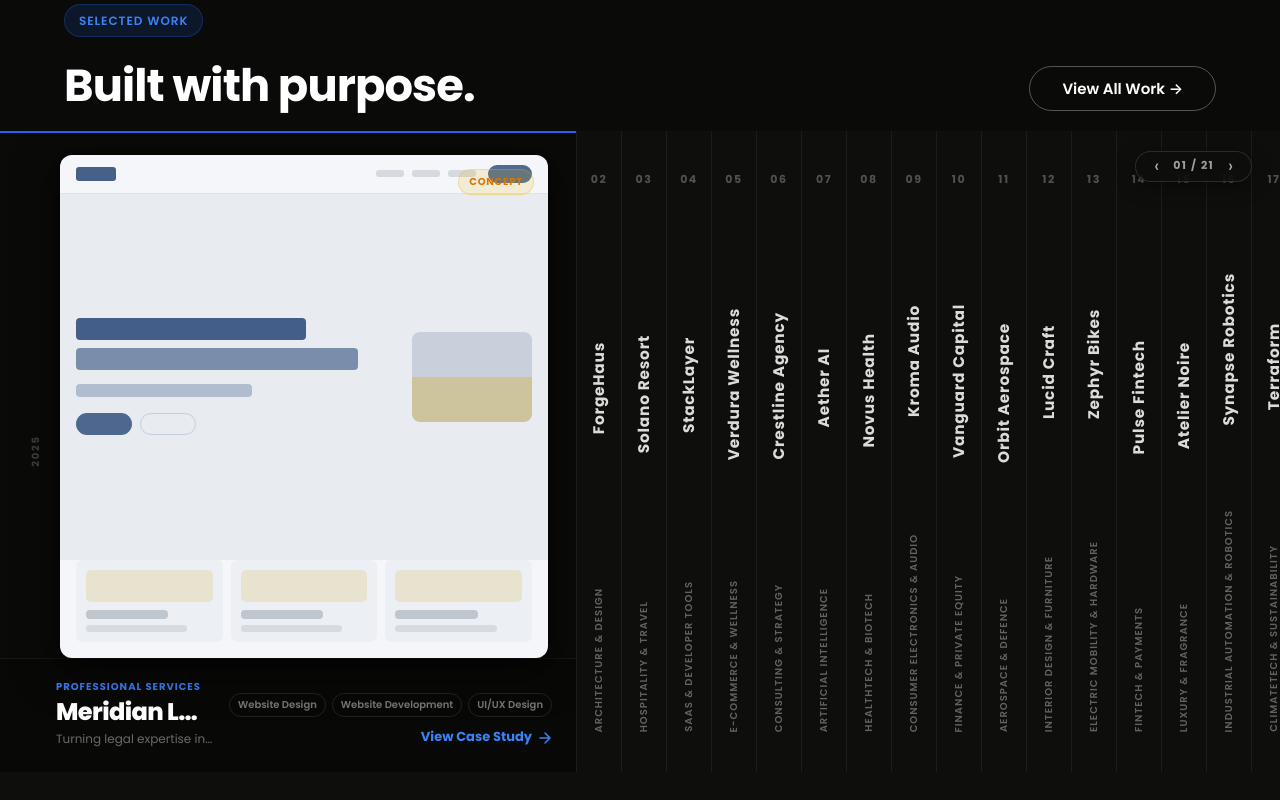
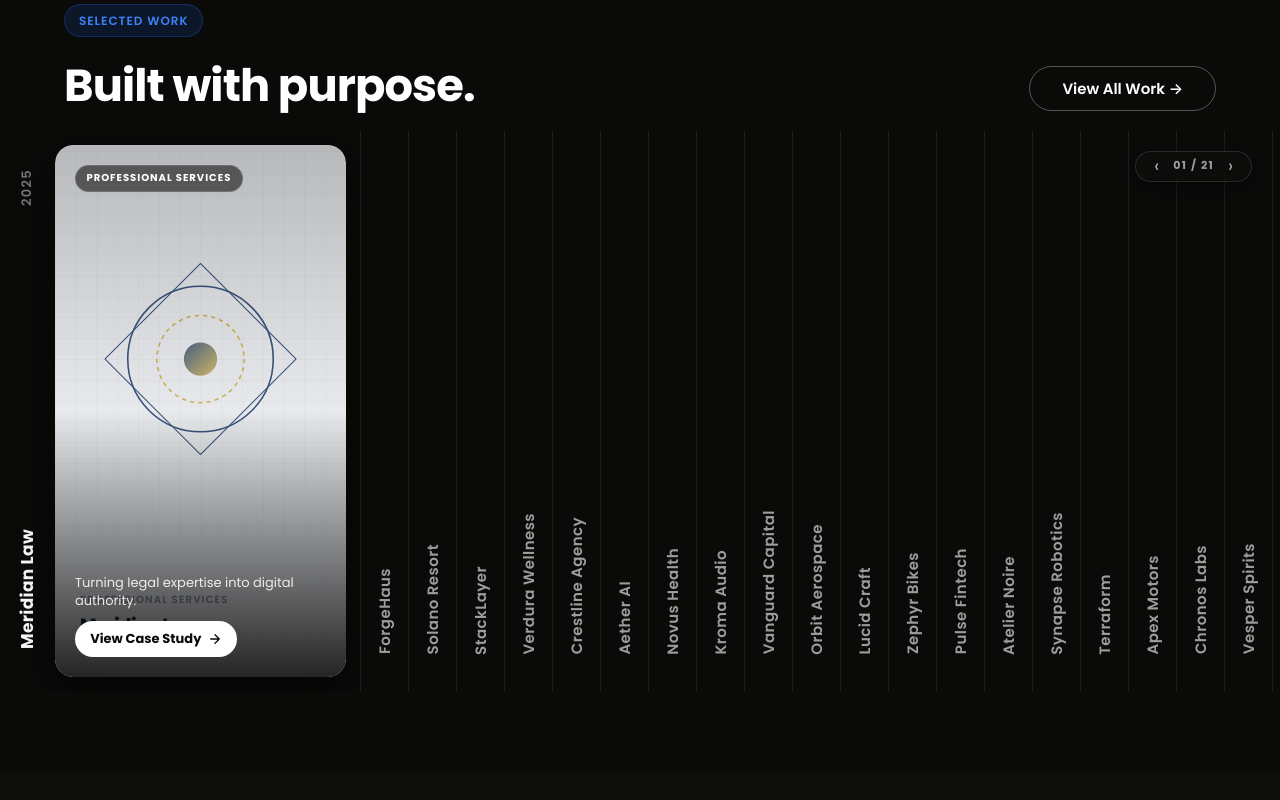
Before and after one commit to bees-arc/nx2, a Next.js app: page / in a window 1280 px wide. Shown: the part 2160-2960 px from the top of the page. Built offline with nearby package versions, Linux system fonts and the light colour scheme.

Commit message:
feat: add HoverExpandGallery UI component and styles

```diff
--- a/src/components/ui/HoverExpandGallery.module.css
+++ b/src/components/ui/HoverExpandGallery.module.css
@@ -1,18 +1,18 @@
 /* ═══════════════════════════════════════════
-   NYX × Skiper35 — Hover Expand Gallery
-   Dark editorial. Vertical labels. Spring physics.
+   NYX × Skiper35 — Exact Screenshot Dimensions
+   Active width: 350px. Collapsed: 56px.
+   Height: 560px. Card border-radius: 18px.
    ═══════════════════════════════════════════ */
 
 /* ── GALLERY WRAPPER ── */
 .galleryWrapper {
   position: relative;
   width: 100%;
-  height: 100%;
-  flex: 1;
-  min-height: 0;
+  height: 560px;
   display: flex;
   flex-direction: column;
   overflow: hidden;
+  background: #0A0A09;
 }
 
 /* ── FLOATING HUD NAVIGATION ── */
@@ -67,14 +67,9 @@
   display: flex;
   width: 100%;
   height: 100%;
-  flex: 1;
-  min-height: 0;
-  background: #0A0A09;
-  border-radius: 0;
   overflow-x: auto;
   overflow-y: hidden;
-  gap: 1px;
-  background-color: rgba(255, 255, 255, 0.08);
+  background: #0A0A09;
   scrollbar-width: thin;
   scrollbar-color: rgba(255, 255, 255, 0.15) transparent;
 }
@@ -95,442 +90,265 @@
 /* ── PANEL BASE ── */
 .panel {
   position: relative;
-  flex: 1;
-  background: #0E0E0C;
+  height: 100%;
+  background: #0A0A09;
   cursor: pointer;
   overflow: hidden;
   display: flex;
   align-items: stretch;
-  min-width: 44px;
-  height: 100%;
-  transition: background 0.3s ease;
-  flex-shrink: 0;
+  border-right: 1px solid rgba(255, 255, 255, 0.08);
+  min-width: 48px;
+  transition: background 0.25s ease;
+  user-select: none;
+}
+
+.panel:last-child {
+  border-right: none;
 }
 
 .panel:hover {
-  background: #141412;
+  background: #111110;
 }
 
 .panelActive {
   background: #0A0A09;
-  min-width: clamp(380px, 45vw, 780px);
 }
 
-/* ── COLLAPSED CONTENT — vertical label ── */
+/* ── COLLAPSED CONTENT ── */
 .collapsedContent {
-  position: absolute;
-  inset: 0;
+  width: 100%;
+  height: 100%;
   display: flex;
   flex-direction: column;
+  justify-content: flex-end;
   align-items: center;
-  justify-content: space-between;
-  padding: 2.5rem 0.5rem;
+  padding: 0 0.5rem 2.25rem 0.5rem;
   overflow: hidden;
-  user-select: none;
-}
-
-.collapsedIndex {
-  font-size: 0.6875rem;
-  font-weight: 700;
-  letter-spacing: 0.14em;
-  color: rgba(255, 255, 255, 0.28);
-  font-family: var(--font);
 }
 
 .collapsedName {
   writing-mode: vertical-rl;
   text-orientation: mixed;
   transform: rotate(180deg);
-  font-size: clamp(0.8125rem, 1.2vw, 1.0625rem);
-  font-weight: 700;
-  color: rgba(255, 255, 255, 0.85);
-  letter-spacing: 0.05em;
+  font-size: 0.9375rem;
+  font-weight: 600;
+  color: rgba(255, 255, 255, 0.6);
+  letter-spacing: 0.03em;
   font-family: var(--font);
   white-space: nowrap;
   line-height: 1;
+  transition: color 0.2s ease;
 }
 
-.collapsedIndustry {
+.panel:hover .collapsedName {
+  color: rgba(255, 255, 255, 0.95);
+}
+
+/* ── EXPANDED WRAPPER ── */
+.expandedWrapper {
+  width: 360px;
+  min-width: 360px;
+  height: 100%;
+  display: flex;
+  align-items: stretch;
+  padding: 0.875rem 0.875rem 0.875rem 0;
+  flex-shrink: 0;
+}
+
+/* ── ACTIVE LEFT STRIP (Year at top, Name at bottom) ── */
+.activeLeftStrip {
+  width: 55px;
+  height: 100%;
+  display: flex;
+  flex-direction: column;
+  justify-content: space-between;
+  align-items: center;
+  padding: 1.5rem 0 1.75rem 0;
+  flex-shrink: 0;
+}
+
+.activeYear {
   writing-mode: vertical-rl;
   text-orientation: mixed;
   transform: rotate(180deg);
-  font-size: 0.625rem;
+  font-size: 0.8125rem;
   font-weight: 600;
-  color: rgba(255, 255, 255, 0.35);
   letter-spacing: 0.1em;
-  text-transform: uppercase;
+  color: rgba(255, 255, 255, 0.45);
   font-family: var(--font);
   white-space: nowrap;
 }
 
-/* thin accent line at top when collapsed */
-.panel::before {
-  content: '';
-  position: absolute;
-  top: 0;
-  left: 0;
-  right: 0;
-  height: 2px;
-  background: rgba(255, 255, 255, 0);
-  transition: background 0.3s ease;
-  z-index: 10;
+.activeName {
+  writing-mode: vertical-rl;
+  text-orientation: mixed;
+  transform: rotate(180deg);
+  font-size: 1.0625rem;
+  font-weight: 700;
+  color: var(--white);
+  letter-spacing: 0.02em;
+  font-family: var(--font);
+  white-space: nowrap;
 }
 
-.panelActive::before {
-  background: var(--nyx-blue);
+/* ── CARD CONTAINER (Rounded artwork/visual card) ── */
+.cardContainer {
+  flex: 1;
+  height: 100%;
+  min-width: 0;
+  border-radius: 18px;
+  overflow: hidden;
+  position: relative;
+  box-shadow: 0 12px 40px rgba(0, 0, 0, 0.6);
 }
 
-/* ── EXPANDED CONTENT ── */
-.expandedContent {
+.cardVisual {
+  width: 100%;
+  height: 100%;
+  position: relative;
+  display: flex;
+  flex-direction: column;
+  border-radius: 18px;
+  overflow: hidden;
+}
+
+.cardSvg {
+  width: 100%;
+  height: 100%;
+  display: block;
+}
+
+/* ── CARD OVERLAY ── */
+.cardOverlay {
   position: absolute;
   inset: 0;
   display: flex;
   flex-direction: column;
-  padding: 0;
+  justify-content: space-between;
+  padding: 1.25rem;
+  background: linear-gradient(180deg, rgba(0, 0, 0, 0.25) 0%, rgba(0, 0, 0, 0.05) 50%, rgba(0, 0, 0, 0.85) 100%);
+  pointer-events: auto;
 }
 
-/* Year label — rotated on left edge */
-.yearLabel {
-  position: absolute;
-  left: 1.25rem;
-  top: 50%;
-  transform: translateY(-50%) rotate(-90deg);
-  transform-origin: center center;
-  font-size: 0.625rem;
-  font-weight: 700;
-  letter-spacing: 0.18em;
-  text-transform: uppercase;
-  color: rgba(255, 255, 255, 0.2);
-  font-family: var(--font);
-  white-space: nowrap;
-  z-index: 5;
-}
-
-/* Visual area — the browser mockup */
-.visualArea {
-  flex: 1;
-  position: relative;
-  margin: 1.5rem 1.75rem 0 3.75rem; /* left margin clears year label */
-  border-radius: var(--radius-md);
-  overflow: hidden;
-  box-shadow: 0 10px 45px rgba(0, 0, 0, 0.6), 0 2px 10px rgba(0, 0, 0, 0.4);
-  min-height: 0;
-}
-
-/* Concept sticker */
-.conceptSticker {
-  position: absolute;
-  top: 0.875rem;
-  right: 0.875rem;
-  padding: 0.25rem 0.625rem;
-  background: rgba(234, 179, 8, 0.15);
-  border: 1px solid rgba(234, 179, 8, 0.3);
-  border-radius: 100px;
-  font-size: 0.625rem;
-  font-weight: 700;
-  text-transform: uppercase;
-  letter-spacing: 0.08em;
-  color: #D97706;
-  z-index: 3;
-}
-
-/* ── MOCKUP INTERNALS ── */
-.mockup {
-  width: 100%;
-  height: 100%;
-  display: flex;
-  flex-direction: column;
-  overflow: hidden;
-}
-
-.mockNav {
-  display: flex;
-  align-items: center;
-  justify-content: space-between;
-  padding: 0.625rem 1rem;
-  flex-shrink: 0;
-}
-
-.mockLogo {
-  width: 40px;
-  height: 14px;
-  border-radius: 3px;
-  opacity: 0.8;
-}
-
-.mockNavRight {
+.cardOverlayTop {
   display: flex;
   align-items: center;
   gap: 0.5rem;
 }
 
-.mockNavLink {
-  width: 28px;
-  height: 7px;
-  border-radius: 3px;
-}
-
-.mockNavCta {
-  width: 44px;
-  height: 18px;
-  border-radius: 100px;
-  opacity: 0.75;
-  margin-left: 0.25rem;
-}
-
-.mockHero {
-  display: flex;
-  gap: 1rem;
-  padding: 1.25rem 1rem;
-  align-items: center;
-  flex: 1;
-  min-height: 0;
-}
-
-.mockHeroLeft {
-  flex: 1;
-  display: flex;
-  flex-direction: column;
-  gap: 0.5rem;
-}
-
-.mockHL {
-  border-radius: 4px;
-  flex-shrink: 0;
-}
-
-.mockBtns {
-  display: flex;
-  gap: 0.5rem;
-  margin-top: 0.5rem;
-}
-
-.mockBtn {
-  width: 56px;
-  height: 22px;
-  border-radius: 100px;
-  opacity: 0.75;
-}
-
-.mockBtnOut {
-  width: 56px;
-  height: 22px;
-  border-radius: 100px;
-  opacity: 0.5;
-}
-
-.mockHeroImg {
-  width: 120px;
-  height: 90px;
-  border-radius: 8px;
-  flex-shrink: 0;
-  position: relative;
-  overflow: hidden;
-}
-
-.mockImgAccent {
-  position: absolute;
-  bottom: 0;
-  left: 0;
-  right: 0;
-  height: 50%;
-  border-radius: 0 0 8px 8px;
-}
-
-.mockCards {
-  display: grid;
-  grid-template-columns: repeat(3, 1fr);
-  gap: 0.5rem;
-  padding: 0 1rem 1rem;
-  flex-shrink: 0;
-}
-
-.mockCard {
-  border-radius: 6px;
-  padding: 0.625rem;
-  display: flex;
-  flex-direction: column;
-  gap: 0.375rem;
-}
-
-.mockCardTop {
-  width: 100%;
-  height: 32px;
-  border-radius: 5px;
-  margin-bottom: 0.125rem;
-}
-
-/* ── BOTTOM INFO BAR ── */
-.infoBar {
-  display: flex;
-  align-items: flex-end;
-  justify-content: space-between;
-  gap: 1rem;
-  padding: 1.25rem 1.5rem 1.5rem 3.5rem;
-  flex-shrink: 0;
-  border-top: 1px solid rgba(255, 255, 255, 0.06);
-  background: rgba(0, 0, 0, 0.2);
-}
-
-.infoLeft {
-  display: flex;
-  flex-direction: column;
-  gap: 0.25rem;
-  min-width: 0;
-}
-
-.infoIndustry {
+.industryBadge {
   font-size: 0.625rem;
   font-weight: 700;
   letter-spacing: 0.1em;
   text-transform: uppercase;
-  color: var(--nyx-blue-light);
-  font-family: var(--font);
+  color: var(--white);
+  background: rgba(0, 0, 0, 0.55);
+  backdrop-filter: blur(8px);
+  -webkit-backdrop-filter: blur(8px);
+  padding: 0.3rem 0.65rem;
+  border-radius: 100px;
+  border: 1px solid rgba(255, 255, 255, 0.15);
 }
 
-.infoName {
-  font-size: clamp(1rem, 2vw, 1.5rem);
-  font-weight: 800;
-  color: var(--white);
-  letter-spacing: -0.025em;
-  line-height: 1.1;
-  margin: 0;
-  font-family: var(--font);
-  white-space: nowrap;
-  overflow: hidden;
-  text-overflow: ellipsis;
+.cardOverlayBottom {
+  display: flex;
+  flex-direction: column;
+  gap: 0.75rem;
 }
 
-.infoTagline {
-  font-size: 0.75rem;
-  color: rgba(255, 255, 255, 0.4);
-  font-family: var(--font);
-  white-space: nowrap;
+.cardTagline {
+  font-size: 0.8125rem;
+  color: rgba(255, 255, 255, 0.88);
+  line-height: 1.35;
+  margin: 0;
+  display: -webkit-box;
+  -webkit-line-clamp: 2;
+  -webkit-box-orient: vertical;
   overflow: hidden;
-  text-overflow: ellipsis;
 }
 
-.infoRight {
-  display: flex;
-  flex-direction: column;
-  align-items: flex-end;
-  gap: 0.625rem;
-  flex-shrink: 0;
+.caseStudyBtn {
+  display: inline-flex;
+  align-items: center;
+  gap: 0.5rem;
+  font-size: 0.8125rem;
+  font-weight: 700;
+  color: #0A0A09;
+  background: #FFFFFF;
+  padding: 0.45rem 0.95rem;
+  border-radius: 100px;
+  text-decoration: none;
+  transition: transform 0.2s ease, background 0.2s ease, color 0.2s ease;
+  width: fit-content;
 }
 
-.infoServices {
-  display: flex;
-  gap: 0.375rem;
-  flex-wrap: wrap;
-  justify-content: flex-end;
-}
-
-.serviceChip {
-  padding: 0.2rem 0.5rem;
-  border-radius: 100px;
-  border: 1px solid rgba(255, 255, 255, 0.1);
-  font-size: 0.625rem;
-  font-weight: 600;
-  color: rgba(255, 255, 255, 0.45);
-  font-family: var(--font);
-  white-space: nowrap;
-}
-
-.cta {
-  display: inline-flex;
-  align-items: center;
-  gap: 0.375rem;
-  font-size: 0.8125rem;
-  font-weight: 700;
-  color: var(--nyx-blue-light);
-  font-family: var(--font);
-  transition: gap 0.2s ease, color 0.2s ease;
-  white-space: nowrap;
-}
-
-.cta:hover {
-  gap: 0.625rem;
-  color: var(--white);
+.caseStudyBtn:hover {
+  transform: translateY(-2px);
+  background: var(--nyx-blue);
+  color: #FFFFFF;
 }
 
 /* ── RESPONSIVE ── */
 
-@media (max-width: 1024px) {
-  .gallery {
-    min-height: 520px;
+@media (max-width: 768px) {
+  .galleryWrapper {
+    height: auto;
   }
 
-  .mockCards {
-    display: none;
-  }
-
-  .mockHeroImg {
-    width: 80px;
-    height: 64px;
-  }
-}
-
-@media (max-width: 768px) {
   .gallery {
     flex-direction: column;
     height: auto;
-    min-height: 600px;
-    gap: 1px;
+    overflow-x: hidden;
+    overflow-y: auto;
   }
 
   .panel {
-    flex: none !important;
-    height: 72px;
-    min-width: unset;
+    width: 100% !important;
+    height: 64px;
+    border-right: none;
+    border-bottom: 1px solid rgba(255, 255, 255, 0.08);
   }
 
   .panelActive {
-    height: 420px !important;
-    flex: none !important;
+    height: 480px !important;
   }
 
   .collapsedContent {
+    width: 100%;
     flex-direction: row;
+    justify-content: flex-start;
     align-items: center;
-    justify-content: flex-start;
     padding: 0 1.5rem;
-    gap: 1rem;
   }
 
   .collapsedName {
     writing-mode: horizontal-tb;
     transform: none;
-    font-size: 1rem;
   }
 
-  .collapsedIndustry {
-    writing-mode: horizontal-tb;
-    transform: none;
-    margin-top: 0;
-  }
-
-  .collapsedIndex {
-    margin-bottom: 0;
-  }
-
-  .yearLabel {
-    display: none;
-  }
-
-  .visualArea {
-    margin: 1rem;
-  }
-
-  .infoBar {
-    padding: 1rem 1rem;
+  .expandedWrapper {
+    width: 100%;
     flex-direction: column;
-    align-items: flex-start;
+    padding: 1rem;
     gap: 0.75rem;
   }
 
-  .infoRight {
-    align-items: flex-start;
+  .activeLeftStrip {
+    width: 100%;
+    height: auto;
+    flex-direction: row;
+    justify-content: space-between;
+    padding: 0 0.5rem;
   }
 
-  .infoServices { justify-content: flex-start; }
+  .activeYear,
+  .activeName {
+    writing-mode: horizontal-tb;
+    transform: none;
+  }
+
+  .cardContainer {
+    width: 100%;
+    height: 380px;
+  }
 }
--- a/src/components/ui/HoverExpandGallery.tsx
+++ b/src/components/ui/HoverExpandGallery.tsx
@@ -1,7 +1,7 @@
 'use client';
 
 import { useState, useRef } from 'react';
-import { motion, AnimatePresence } from 'framer-motion';
+import { motion } from 'framer-motion';
 import Link from 'next/link';
 import { Project } from '@/data/projects';
 import styles from './HoverExpandGallery.module.css';
@@ -10,47 +10,87 @@
   projects: Project[];
 }
 
-// Minimal browser-window mockup inside each panel
-function PanelMockup({ project }: { project: Project }) {
+// Generative artistic card visual matching the skiper35 editorial aesthetic
+function ProjectCardVisual({ project }: { project: Project }) {
   const { mockPalette } = project;
+
   return (
-    <div className={styles.mockup} style={{ background: mockPalette.surface }}>
-      {/* Nav bar */}
-      <div className={styles.mockNav} style={{ borderBottom: `1px solid ${mockPalette.primary}18` }}>
-        <div className={styles.mockLogo} style={{ background: mockPalette.primary }} />
-        <div className={styles.mockNavRight}>
-          {[...Array(3)].map((_, i) => (
-            <div key={i} className={styles.mockNavLink} style={{ background: mockPalette.text + '22' }} />
-          ))}
-          <div className={styles.mockNavCta} style={{ background: mockPalette.primary }} />
+    <div className={styles.cardVisual} style={{ background: mockPalette.surface }}>
+      {/* Background artwork */}
+      <svg className={styles.cardSvg} viewBox="0 0 280 500" fill="none" xmlns="http://www.w3.org/2000/svg">
+        <defs>
+          <linearGradient id={`grad-${project.slug}`} x1="0%" y1="0%" x2="100%" y2="100%">
+            <stop offset="0%" stopColor={mockPalette.primary} stopOpacity="0.9" />
+            <stop offset="100%" stopColor={mockPalette.secondary} stopOpacity="0.85" />
+          </linearGradient>
+          <pattern id={`grid-${project.slug}`} width="20" height="20" patternUnits="userSpaceOnUse">
+            <line x1="0" y1="0" x2="20" y2="0" stroke={mockPalette.text} strokeOpacity="0.06" strokeWidth="1" />
+            <line x1="0" y1="0" x2="0" y2="20" stroke={mockPalette.text} strokeOpacity="0.06" strokeWidth="1" />
+          </pattern>
+        </defs>
+
+        {/* Ambient Grid */}
+        <rect width="280" height="500" fill={`url(#grid-${project.slug})`} />
+
+        {/* Tailored SVG Art Composition per project style */}
+        {project.industry.includes('Architecture') || project.industry.includes('Design') ? (
+          <g opacity="0.9">
+            <rect x="35" y="70" width="150" height="320" stroke={mockPalette.primary} strokeWidth="1.5" />
+            <rect x="75" y="120" width="150" height="280" stroke={mockPalette.secondary} strokeWidth="1.5" strokeDasharray="4 4" />
+            <line x1="35" y1="230" x2="225" y2="230" stroke={mockPalette.primary} strokeWidth="1.5" />
+            <circle cx="150" cy="180" r="42" fill={mockPalette.secondary} fillOpacity="0.25" />
+          </g>
+        ) : project.industry.includes('Wellness') || project.industry.includes('Luxury') || project.industry.includes('Food') ? (
+          <g opacity="0.85">
+            {/* Elegant botanical / floral curve silhouettes inspired by skiper35 */}
+            <path d="M140 450 C 135 300, 80 220, 70 120 C 60 70, 100 40, 140 100 C 180 40, 220 70, 210 120 C 200 220, 145 300, 140 450 Z" fill={`url(#grad-${project.slug})`} />
+            <path d="M140 450 C 120 330, 40 280, 50 190 C 60 140, 110 150, 140 210" stroke={mockPalette.primary} strokeWidth="2" fill="none" />
+            <path d="M140 450 C 160 330, 240 280, 230 190 C 220 140, 170 150, 140 210" stroke={mockPalette.secondary} strokeWidth="2" fill="none" />
+            <circle cx="140" cy="90" r="14" fill={mockPalette.secondary} />
+          </g>
+        ) : project.industry.includes('Aerospace') || project.industry.includes('Automotive') ? (
+          <g opacity="0.9">
+            <ellipse cx="140" cy="220" rx="105" ry="38" stroke={mockPalette.primary} strokeWidth="1.5" transform="rotate(-25 140 220)" />
+            <ellipse cx="140" cy="220" rx="105" ry="38" stroke={mockPalette.secondary} strokeWidth="1.5" transform="rotate(25 140 220)" />
+            <circle cx="140" cy="220" r="32" fill={`url(#grad-${project.slug})`} />
+            <line x1="20" y1="360" x2="260" y2="360" stroke={mockPalette.primary} strokeWidth="1" strokeDasharray="3 3" />
+          </g>
+        ) : (
+          <g opacity="0.85">
+            <circle cx="140" cy="200" r="70" stroke={mockPalette.primary} strokeWidth="1.5" />
+            <circle cx="140" cy="200" r="42" stroke={mockPalette.secondary} strokeWidth="1.5" strokeDasharray="4 4" />
+            <rect x="75" y="135" width="130" height="130" stroke={mockPalette.primary} strokeWidth="1" transform="rotate(45 140 200)" />
+            <circle cx="140" cy="200" r="16" fill={`url(#grad-${project.slug})`} />
+          </g>
+        )}
+
+        {/* Minimal metadata watermark on card */}
+        <text x="24" y="435" fill={mockPalette.text} fillOpacity="0.45" fontSize="10" fontFamily="var(--font)" fontWeight="600" letterSpacing="0.1em">
+          {project.industry.toUpperCase()}
+        </text>
+        <text x="24" y="462" fill={mockPalette.text} fillOpacity="0.95" fontSize="17" fontFamily="var(--font)" fontWeight="800" letterSpacing="-0.02em">
+          {project.name}
+        </text>
+      </svg>
+
+      {/* Floating CTA Overlay */}
+      <div className={styles.cardOverlay}>
+        <div className={styles.cardOverlayTop}>
+          <span className={styles.industryBadge}>{project.industry}</span>
         </div>
+        <div className={styles.cardOverlayBottom}>
+          <p className={styles.cardTagline}>{project.tagline}</p>
+          <Link
+            href={`/work/${project.slug}`}
+            className={styles.caseStudyBtn}
+            onClick={(e) => e.stopPropagation()}
+          >
+            <span>View Case Study</span>
+            <svg width="12" height="12" viewBox="0 0 14 14" fill="none">
+              <path d="M2 7h10M7 2l5 5-5 5" stroke="currentColor" strokeWidth="1.5" strokeLinecap="round" strokeLinejoin="round" />
+            </svg>
+          </Link>
         </div>
-
-      {/* Hero area */}
-      <div className={styles.mockHero} style={{ background: mockPalette.primary + '0E' }}>
-        <div className={styles.mockHeroLeft}>
-          <div className={styles.mockHL} style={{ width: '72%', height: 22, background: mockPalette.primary + 'CC' }} />
-          <div className={styles.mockHL} style={{ width: '88%', height: 22, background: mockPalette.primary + '88' }} />
-          <div className={styles.mockHL} style={{ width: '55%', height: 13, background: mockPalette.primary + '44', marginTop: 6 }} />
-          <div className={styles.mockBtns}>
-            <div className={styles.mockBtn} style={{ background: mockPalette.primary }} />
-            <div className={styles.mockBtnOut} style={{ border: `1.5px solid ${mockPalette.primary}55` }} />
-          </div>
-        </div>
-        <div className={styles.mockHeroImg} style={{ background: mockPalette.primary + '28' }}>
-          <div className={styles.mockImgAccent} style={{ background: mockPalette.secondary + '60' }} />
-        </div>
-      </div>
-
-      {/* Cards row */}
-      <div className={styles.mockCards}>
-        {[...Array(3)].map((_, i) => (
-          <div key={i} className={styles.mockCard} style={{ background: mockPalette.primary + '08' }}>
-            <div className={styles.mockCardTop} style={{ background: mockPalette.secondary + '33' }} />
-            <div className={styles.mockHL} style={{ width: '65%', height: 9, background: mockPalette.text + '33' }} />
-            <div className={styles.mockHL} style={{ width: '80%', height: 7, background: mockPalette.text + '1A' }} />
-          </div>
-        ))}
       </div>
     </div>
   );
@@ -112,7 +152,7 @@
         role="list"
         aria-label="Project gallery"
       >
-        {projects.map((project, index) => {
+        {projects.map((project) => {
           const isActive = activeSlug === project.slug;
 
           return (
@@ -122,83 +162,39 @@
                 panelRefs.current[project.slug] = el;
               }}
               className={`${styles.panel} ${isActive ? styles.panelActive : ''}`}
-              animate={{ flex: isActive ? 6 : 1 }}
-              transition={{ type: 'spring', stiffness: 260, damping: 30, mass: 1 }}
+              animate={{
+                flexGrow: isActive ? 0 : 1,
+                flexShrink: 0,
+                flexBasis: isActive ? 360 : 54,
+              }}
+              transition={{ type: 'spring', stiffness: 300, damping: 30 }}
               onMouseEnter={() => selectProject(project.slug)}
               onClick={() => selectProject(project.slug)}
               role="listitem"
               aria-label={project.name}
             >
-              {/* ── COLLAPSED STATE: vertical rotated label ── */}
-              <AnimatePresence>
+              {/* ── COLLAPSED STATE: vertical label at bottom (exact skiper35 style) ── */}
               {!isActive && (
-                  <motion.div
-                    className={styles.collapsedContent}
-                    initial={{ opacity: 0 }}
-                    animate={{ opacity: 1 }}
-                    exit={{ opacity: 0 }}
-                    transition={{ duration: 0.18 }}
-                  >
-                    <span className={styles.collapsedIndex}>
-                      {String(index + 1).padStart(2, '0')}
-                    </span>
+                <div className={styles.collapsedContent}>
                   <span className={styles.collapsedName}>{project.name}</span>
-                    <span className={styles.collapsedIndustry}>{project.industry}</span>
-                  </motion.div>
-                )}
-              </AnimatePresence>
-
-              {/* ── EXPANDED STATE: full content ── */}
-              <AnimatePresence>
-                {isActive && (
-                  <motion.div
-                    className={styles.expandedContent}
-                    initial={{ opacity: 0 }}
-                    animate={{ opacity: 1 }}
-                    exit={{ opacity: 0 }}
-                    transition={{ duration: 0.25, delay: 0.08 }}
-                  >
-                    {/* Year label — left side, rotated */}
-                    <div className={styles.yearLabel}>{project.year}</div>
-
-                    {/* Main visual mockup */}
-                    <div className={styles.visualArea}>
-                      <PanelMockup project={project} />
-                      {!project.isLive && (
-                        <div className={styles.conceptSticker}>
-                          <span>Concept</span>
                 </div>
               )}
+
+              {/* ── EXPANDED STATE: left vertical strip + rounded card (exact skiper35 style) ── */}
+              {isActive && (
+                <div className={styles.expandedWrapper}>
+                  {/* Left vertical text strip: Year at top, Project Name at bottom */}
+                  <div className={styles.activeLeftStrip}>
+                    <span className={styles.activeYear}>{project.year}</span>
+                    <span className={styles.activeName}>{project.name}</span>
                   </div>
 
-                    {/* Bottom info bar */}
-                    <div className={styles.infoBar}>
-                      <div className={styles.infoLeft}>
-                        <p className={styles.infoIndustry}>{project.industry}</p>
-                        <h3 className={styles.infoName}>{project.name}</h3>
-                        <p className={styles.infoTagline}>{project.tagline}</p>
-                      </div>
-                      <div className={styles.infoRight}>
-                        <div className={styles.infoServices}>
-                          {project.services.map((s) => (
-                            <span key={s} className={styles.serviceChip}>{s}</span>
-                          ))}
-                        </div>
-                        <Link
-                          href={`/work/${project.slug}`}
-                          className={styles.cta}
-                          onClick={(e) => e.stopPropagation()}
-                        >
-                          View Case Study
-                          <svg width="14" height="14" viewBox="0 0 14 14" fill="none" aria-hidden="true">
-                            <path d="M2 7h10M7 2l5 5-5 5" stroke="currentColor" strokeWidth="1.5" strokeLinecap="round" strokeLinejoin="round" />
-                          </svg>
-                        </Link>
+                  {/* Right rounded card with visual */}
+                  <div className={styles.cardContainer}>
+                    <ProjectCardVisual project={project} />
                   </div>
                 </div>
-                  </motion.div>
               )}
-              </AnimatePresence>
             </motion.article>
           );
         })}
```
Lines whose indentation alone changed are shown as unchanged.
